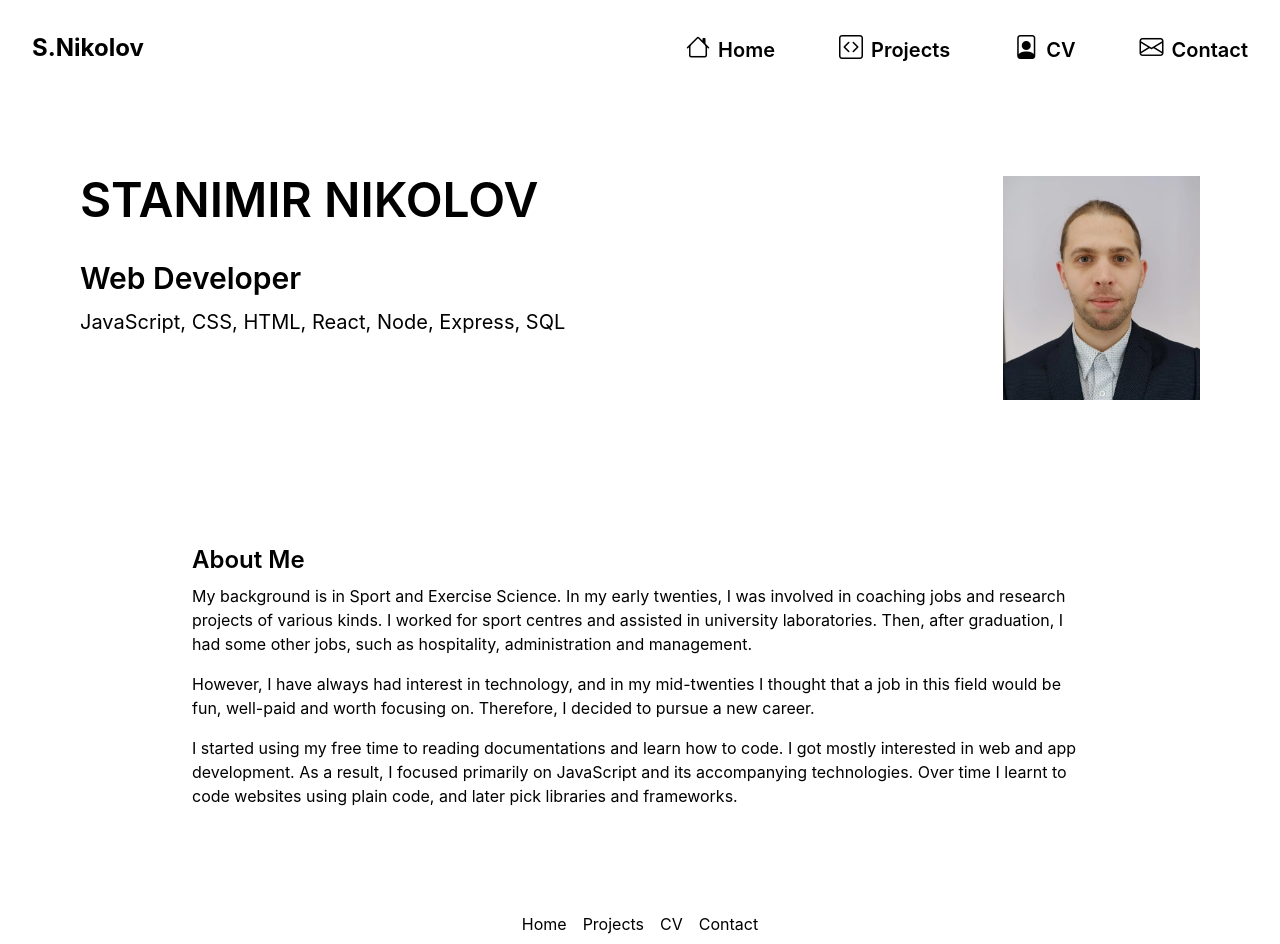
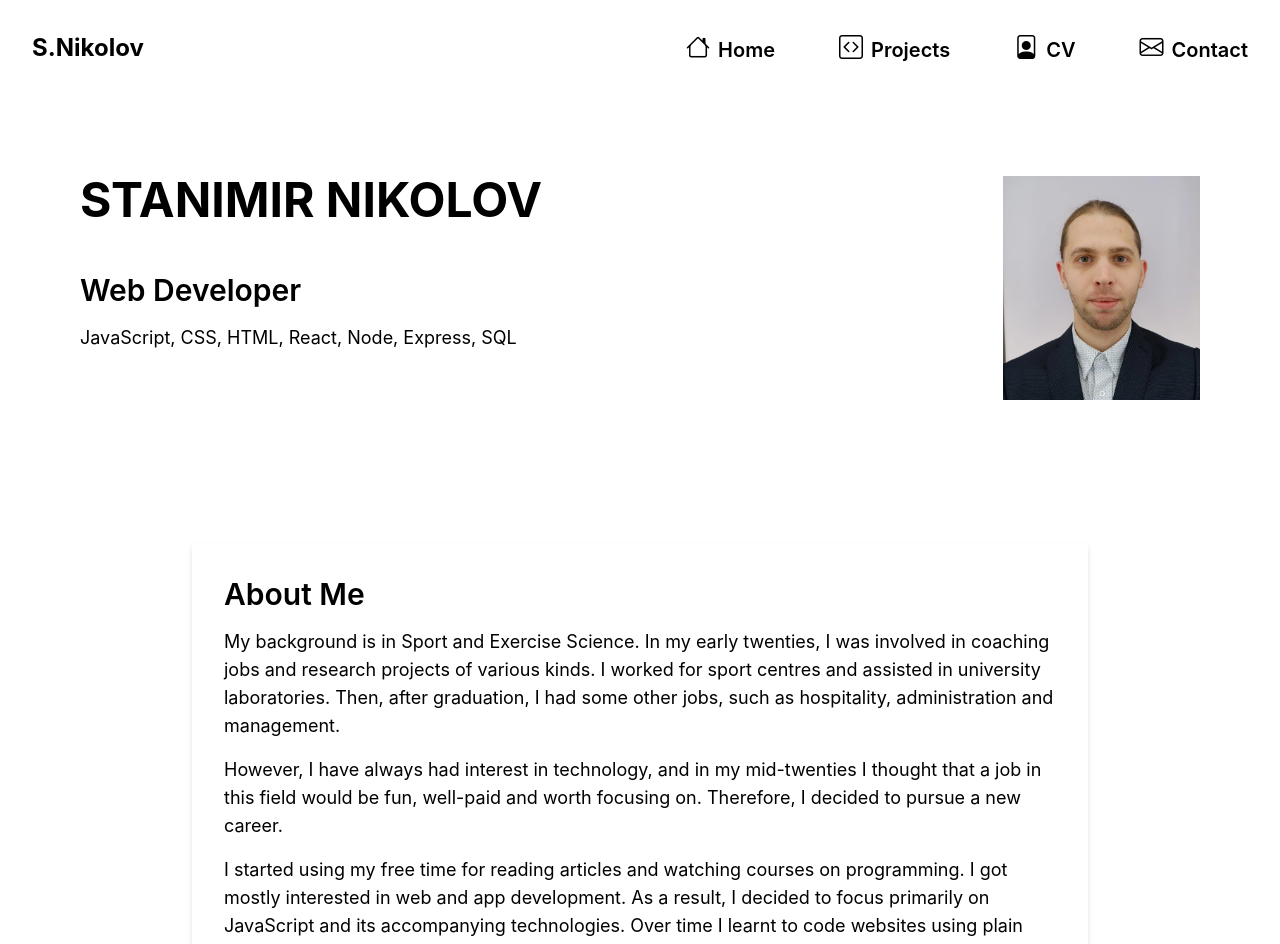
Before and after one commit to stanimir93/portfolio-old-draft, a React (Create React App) app: page / in a window 1280 px wide. Shown: the top 944 px of the page. Built offline with nearby package versions, Linux system fonts and the light colour scheme.

Commit message:
Minor layout updates

```diff
--- a/src/components/PageHeading/PageHeading.js
+++ b/src/components/PageHeading/PageHeading.js
@@ -1,5 +1,5 @@
 import './pageheading.css';
 
 export default function PageHeading(props) {
-    return <h2>{props.title}</h2>;
+    return <h2 className='text-4xl font-bold py-20'>{props.title}</h2>;
 }
--- a/src/components/pages/Contact/Contact.js
+++ b/src/components/pages/Contact/Contact.js
@@ -4,7 +4,7 @@ import PageHeading from '../../PageHeading/PageHeading';
 export default function Contact() {
     return (
         <main>
-            <PageHeading title='Contact Me' />
+            <PageHeading title='CONTACT ME' />
             <section>
                 <div>
                     <p>If you would like us to work together or have any questions, please do contact me.</p>
--- a/src/components/pages/Home/Home.js
+++ b/src/components/pages/Home/Home.js
@@ -3,31 +3,31 @@ import './home.css';
 export default function Home() {
     return (
         <main>
-            <section className='w-full max-w-7xl p-20'>
+            <section className='w-full max-w-screen-xl p-20'>
                 <img className='float-left md:float-right h-56' src='./images/profile.webp' alt='profile_photo'></img>
-                <h1 className='text-5xl font-semibold mb-9'>STANIMIR NIKOLOV</h1>
-                <h3 className='text-3xl font-semibold mb-3'>Web Developer</h3>
-                <h6 className='text-xl'>JavaScript, CSS, HTML, React, Node, Express, SQL</h6>
+                <h1 className='text-5xl font-bold mb-12'>STANIMIR NIKOLOV</h1>
+                <h3 className='text-3xl font-semibold mb-4'>Web Developer</h3>
+                <h6 className='text-lg'>JavaScript, CSS, HTML, React, Node, Express, SQL</h6>
             </section>
-            <section className='clear-both max-w-4xl py-16'>
-                <div>
-                    <h3 className='text-2xl font-semibold'>About Me</h3>
-                    <p className='py-2'>
+            <section className='clear-both  p-16'>
+                <div className='drop-shadow-md max-w-4xl bg-white p-8'>
+                    <h3 className='text-3xl font-semibold'>About Me</h3>
+                    <p className='my-4 text-lg'>
                         My background is in Sport and Exercise Science. In my early twenties, I was involved in coaching
                         jobs and research projects of various kinds. I worked for sport centres and assisted in
                         university laboratories. Then, after graduation, I had some other jobs, such as hospitality,
                         administration and management.
                     </p>
-                    <p className='py-2'>
+                    <p className='my-4 text-lg'>
                         However, I have always had interest in technology, and in my mid-twenties I thought that a job
                         in this field would be fun, well-paid and worth focusing on. Therefore, I decided to pursue a
                         new career.
                     </p>
-                    <p className='py-2'>
-                        I started using my free time to reading documentations and learn how to code. I got mostly
-                        interested in web and app development. As a result, I focused primarily on JavaScript and its
-                        accompanying technologies. Over time I learnt to code websites using plain code, and later pick
-                        libraries and frameworks.
+                    <p className='my-4 text-lg'>
+                        I started using my free time for reading articles and watching courses on programming. I got
+                        mostly interested in web and app development. As a result, I decided to focus primarily on
+                        JavaScript and its accompanying technologies. Over time I learnt to code websites using plain
+                        code, and later pick libraries and frameworks.
                     </p>
                 </div>
             </section>
--- a/src/components/pages/Projects/Projects.js
+++ b/src/components/pages/Projects/Projects.js
@@ -28,7 +28,7 @@ export default function Projects() {
 
     return (
         <main>
-            <PageHeading title='My Projects' />
+            <PageHeading title='MY PROJECTS' />
             <section>
                 {projectsData
                     ? Object.keys(projectsData).map(project => (
--- a/src/index.css
+++ b/src/index.css
@@ -18,6 +18,7 @@ main {
     display: flex;
     flex-direction: column;
     align-items: center;
+    width: 100vw;
 }
 
 code {
```
